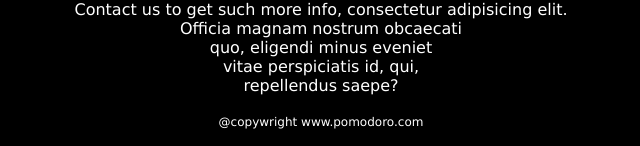
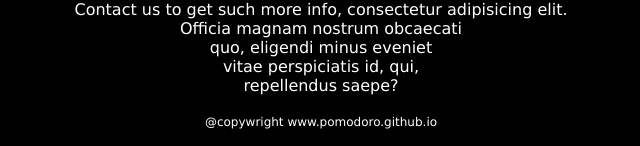
Before and after one commit to shreyash00007/Pomodoro.github.io, a plain HTML site: page index.html in a window 1280 px wide. Shown: the part 1103-1249 px from the top of the page, 319-959 px from the left. Drawn offline with Linux system fonts and the light colour scheme.

Commit message:
Update index.html

```diff
--- a/index.html
+++ b/index.html
@@ -82,7 +82,7 @@
             vitae perspiciatis id, qui,<br>
             repellendus saepe?</p>
         <div class="copywright">
-            @copywright www.pomodoro.com
+            @copywright www.pomodoro.github.io
 
         </div>
     </div>
```
